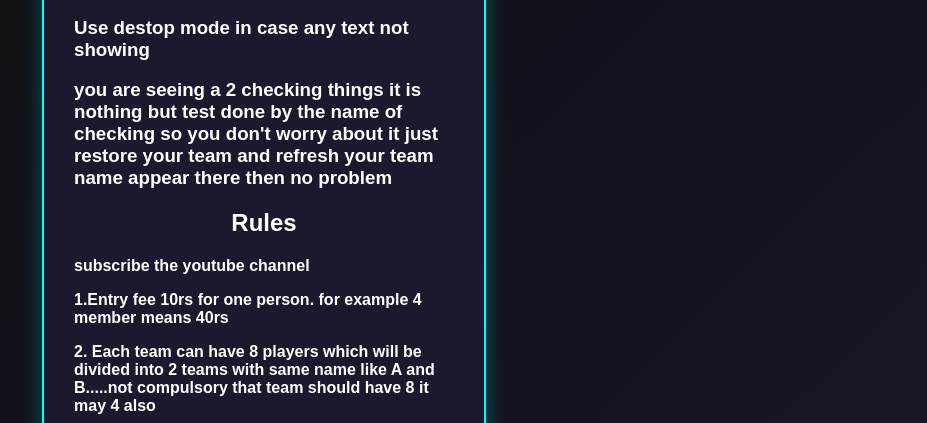
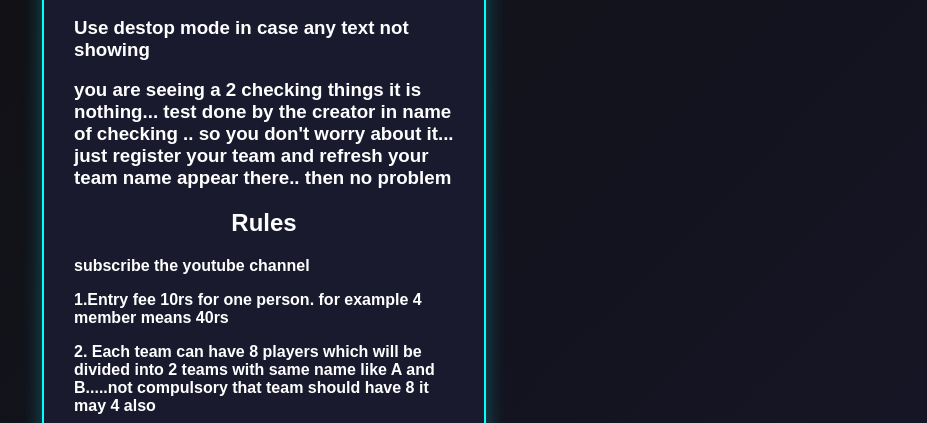
Before and after one commit to tournamentsuppor-arch/tournamentofgames, a plain HTML site: page index.html in a window 1280 px wide. Shown: the part 377-800 px from the top of the page, without its empty margins (171-1098 px from the left). Drawn offline with Linux system fonts and the light colour scheme.

Commit message:
Update index.html

```diff
--- a/index.html
+++ b/index.html
@@ -77,7 +77,7 @@
    🎬 Watch My YouTube Video
 </a>
 <h3>Use destop mode in case any text not showing</h3>
-    <h3>you are seeing a 2 checking things it is nothing but test done by the name of checking so you don't worry about it just restore your team and refresh your team name appear there then no problem </h3>
+    <h3>you are seeing a 2 checking things it is nothing... test done by the creator in name of checking .. so you don't worry about it... just register your team and refresh your team name appear there.. then no problem </h3>
 <h2>Rules</h2>
      <p><b>subscribe the youtube channel </b></p>
      <p> <b>1.Entry fee 10rs for one person. for example 4 member means 40rs</b></p>
```
